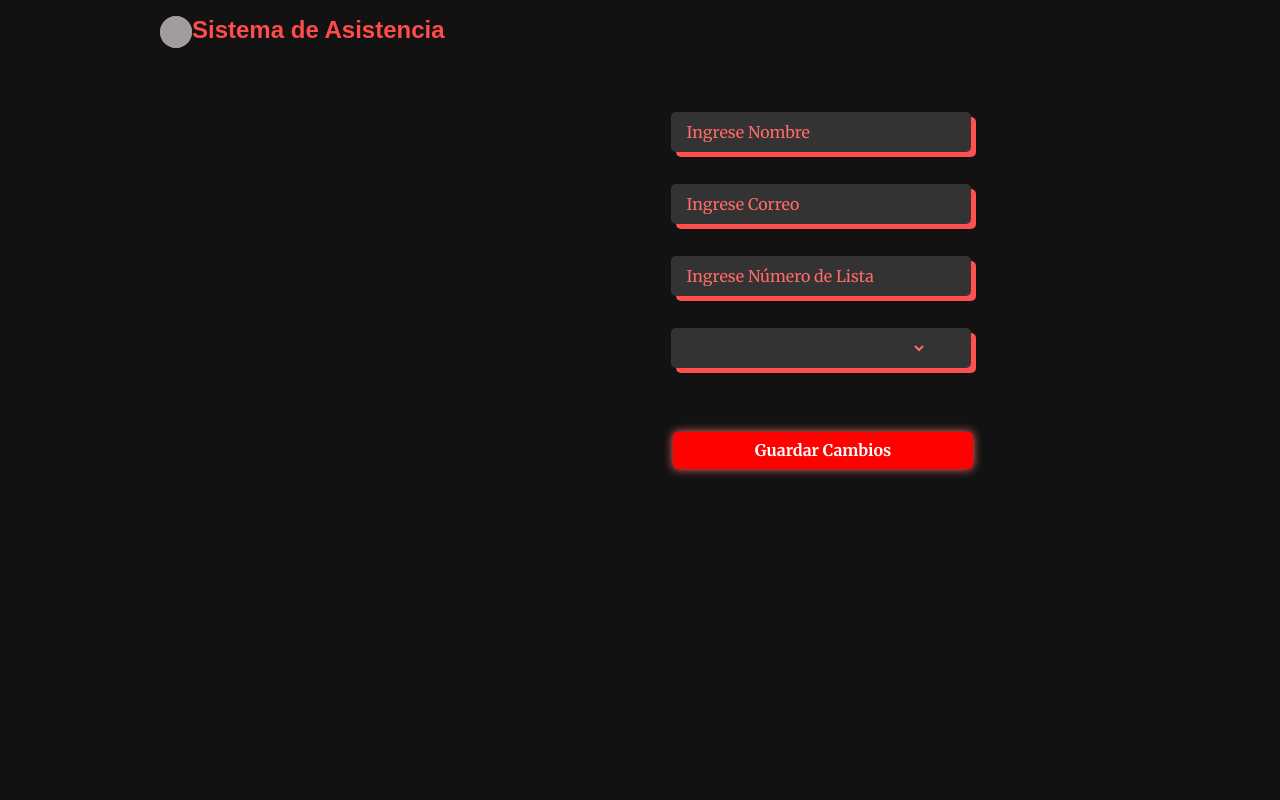
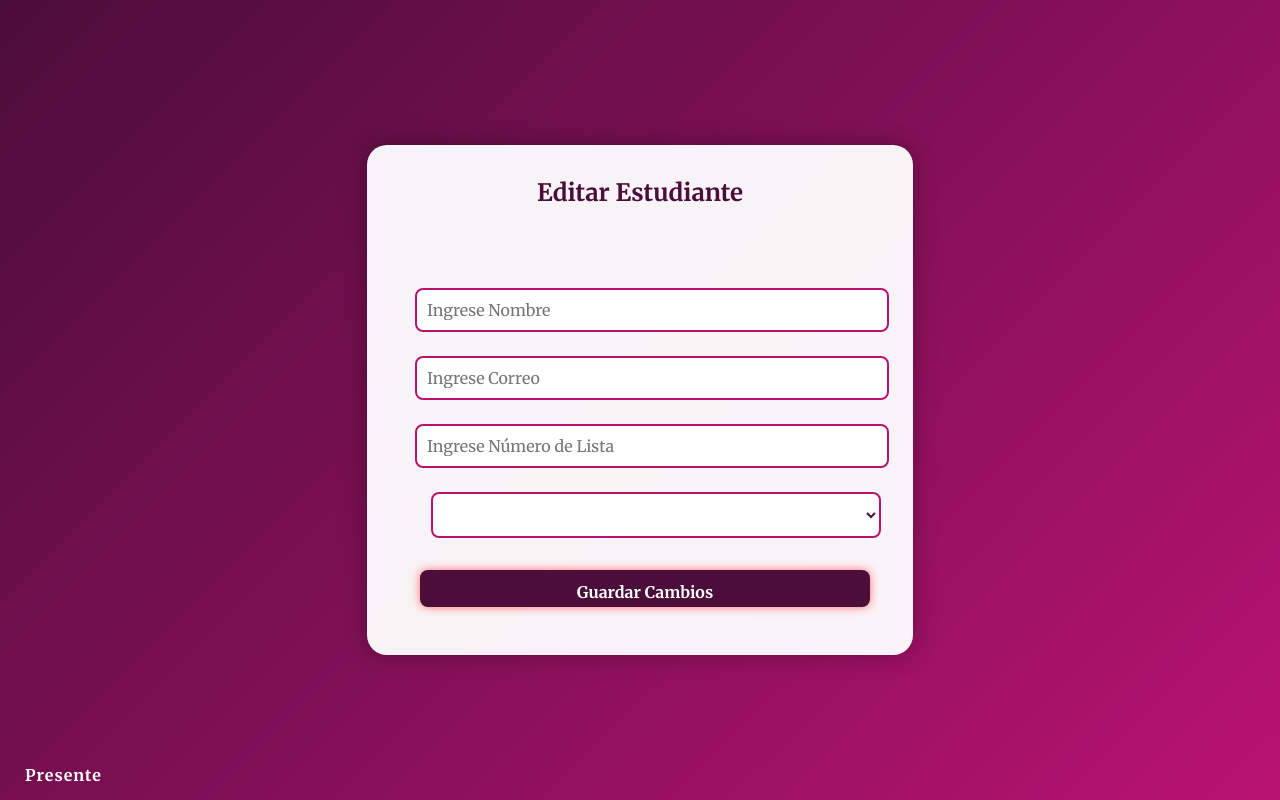
Before and after one commit to HIJN-bot/asistencia, a PHP site: page /admin/edit_student.php?id=1 in a window 1280 px wide. Run offline with PHP 8.4, Linux system fonts and the light colour scheme; a user stored in the database is signed in; data that the repository does not hold is empty; some web fonts are replaced; grey boxes are pictures that could not be loaded.

Commit message:
Enhance styling and layout of edit student page
Updated the edit_student.php file to improve styling and layout for better user experience.

```diff
--- a/QR-Code-Based-Attendance-System/QR-ATS-main/admin/edit_student.php
+++ b/QR-Code-Based-Attendance-System/QR-ATS-main/admin/edit_student.php
@@ -1,5 +1,4 @@
 <?php
-
 session_start();
 $con = mysqli_connect("localhost", "root", "", "qr_ats");
 if(!isset($_SESSION["admin_name"])){
@@ -18,24 +17,92 @@ $section = $_GET['section'];
   <title>Sistema de Asistencia con Código QR</title>
   <link rel="stylesheet" href="../css/style.css">
   <style>
-        .right{
-            margin-top: 2rem;
-            float: left;
+    body {
+      margin: 0;
+      font-family: "Poppins", sans-serif;
+      background: linear-gradient(135deg, #4b0d3a, #b91372);
+      color: #fff;
+      min-height: 100vh;
+      display: flex;
+      flex-direction: column;
+      justify-content: center;
+      align-items: center;
     }
-        .left{
-            width: auto;
+
+    main {
+      background: rgba(255, 255, 255, 0.95);
+      color: #4b0d3a;
+      border-radius: 20px;
+      padding: 2rem 3rem;
+      box-shadow: 0 0 25px rgba(0, 0, 0, 0.3);
+      width: 90%;
+      max-width: 450px;
+      text-align: center;
+      position: relative;
+    }
+
+    h2 {
+      margin-bottom: 1.5rem;
+      color: #4b0d3a;
+    }
+
+    .input_area {
+      margin-bottom: 1.5rem;
+    }
+
+    input[type="text"],
+    input[type="email"],
+    select {
+      width: 100%;
+      padding: 10px;
+      border: 2px solid #b91372;
+      border-radius: 8px;
+      font-size: 16px;
+      outline: none;
+      color: #4b0d3a;
+      background: #fff;
+      transition: 0.3s;
+    }
+
+    input[type="text"]:focus,
+    input[type="email"]:focus,
+    select:focus {
+      border-color: #4b0d3a;
+      box-shadow: 0 0 8px rgba(75, 13, 58, 0.4);
+    }
+
+    .button_submit {
+      background-color: #4b0d3a;
+      color: white;
+      border: none;
+      border-radius: 8px;
+      padding: 12px 20px;
+      font-size: 16px;
+      font-weight: bold;
+      cursor: pointer;
+      transition: background 0.3s ease, transform 0.2s;
+      width: 100%;
+    }
+
+    .button_submit:hover {
+      background-color: #b91372;
+      transform: scale(1.05);
+    }
+
+    .presente {
+      position: fixed;
+      bottom: 15px;
+      left: 25px;
+      color: #fff;
+      font-weight: bold;
+      letter-spacing: 1px;
     }
   </style>
 </head>
+
 <body>
   <main>
-        <section class="left">
-            <div class="logo">
-                <img src="../resources/img/Attendance System.png" alt="">
-                <h2>Sistema de Asistencia</h2>
-            </div>
-        </section>
-        <section class="right">
+    <h2>Editar Estudiante</h2>
     <form action="#" method="post" id="form">
       <div class="input_area">
         <input type="text" placeholder="Ingrese Nombre" name="name" value="<?php echo $_GET['name'];?>" required>
@@ -56,15 +123,14 @@ $section = $_GET['section'];
       </div>
       <input type="submit" value="Guardar Cambios" class="button_submit" name="update">
     </form>
-        </section>
   </main>
+
+  <div class="presente">Presente</div>
 </body>
 </html>
 
 <?php
-
 if(isset($_POST['update'])){
-
   $name = $_POST['name'];
   $email = $_POST['email'];
   $roll_no = $_POST['roll_no'];
@@ -77,5 +143,4 @@ if(isset($_POST['update'])){
       header("location:student.php");
   }
 }
-
 ?>
```
Lines whose indentation alone changed are shown as unchanged.
